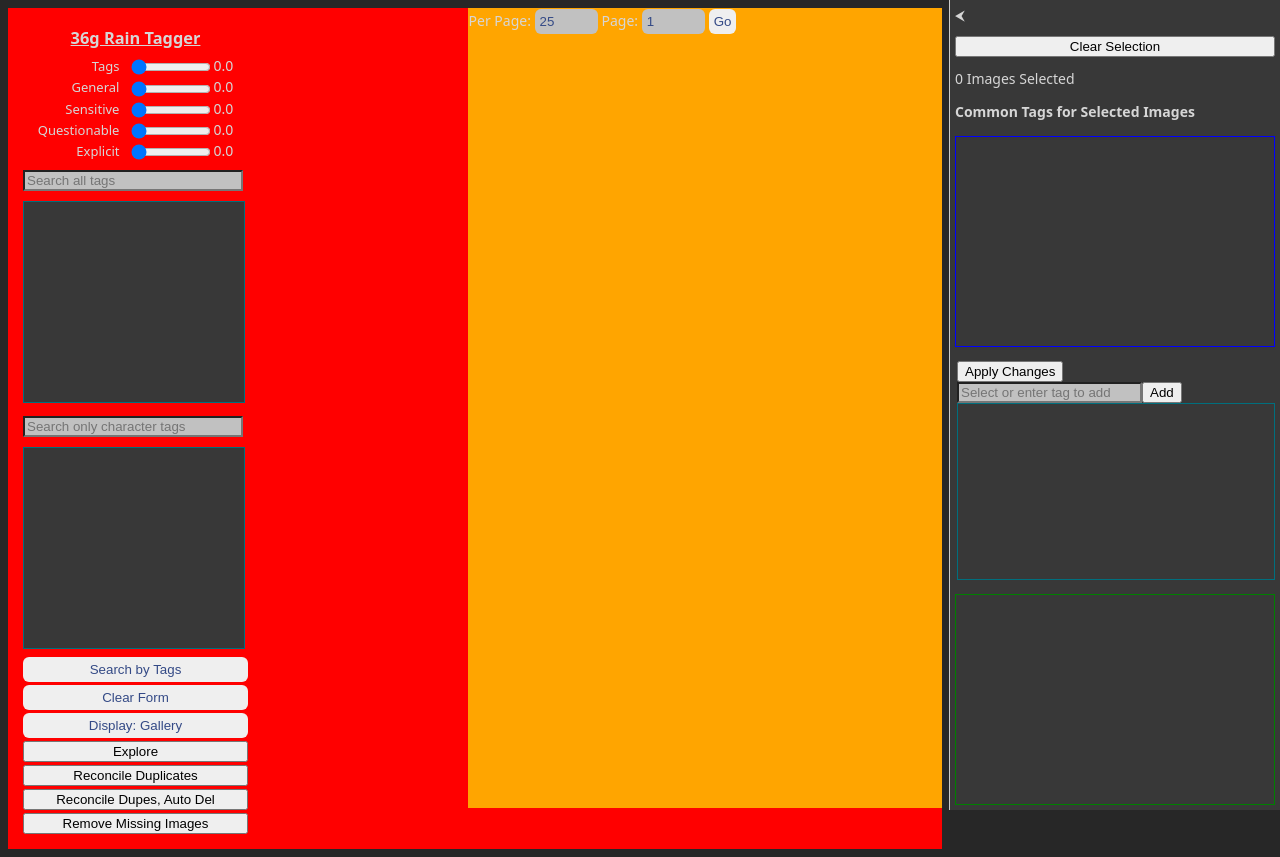
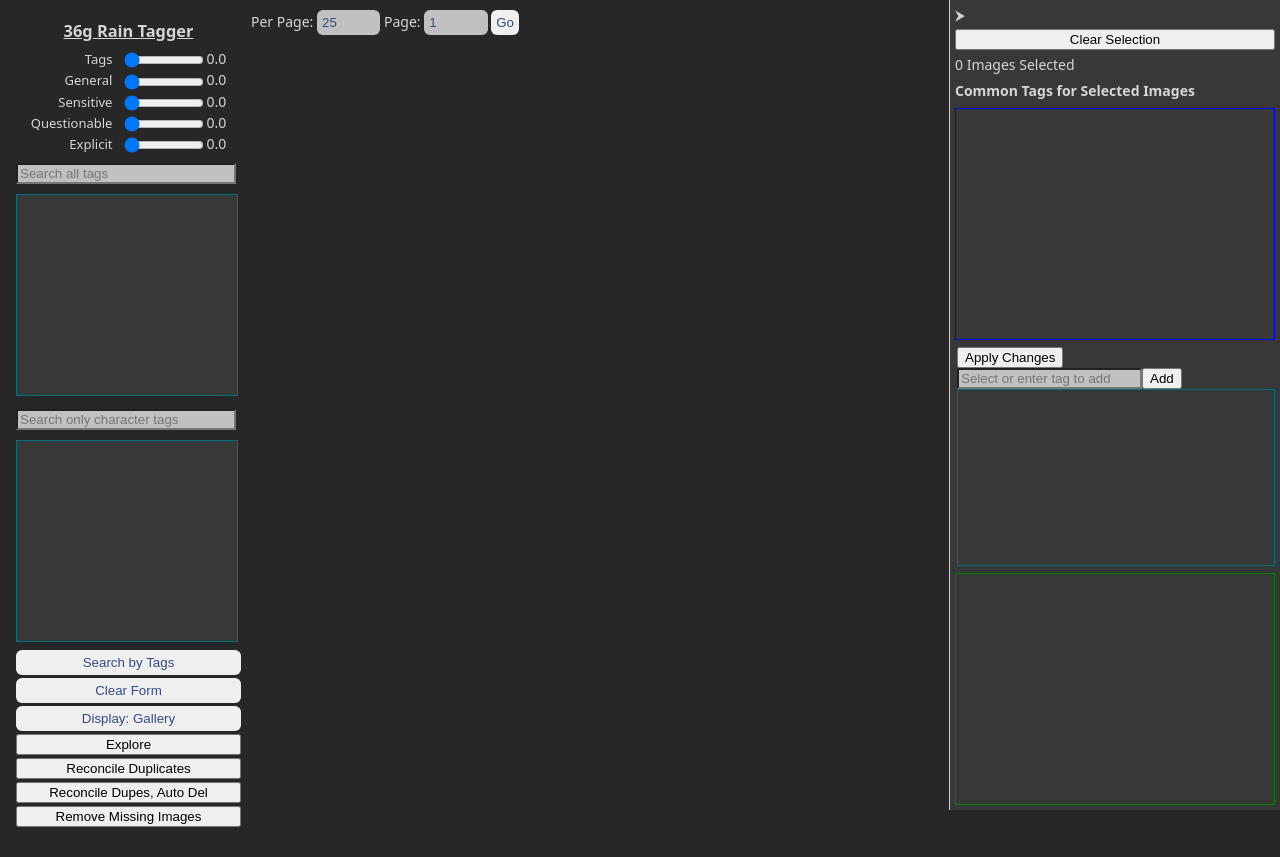
Before and after one commit to fire-eggs/36g-Rain-Tagger, a Python web app: template src/templates/index.html in a window 1280 px wide. After the commit the page ends 827 px from the top, so only its background shows below. Run offline with Jinja, Linux system fonts and the light colour scheme; the template is opened without the code that fills it, so the values that code supplies are empty.

Commit message:
Collapsible / resizable right-hand panel. Tweaks to CSS spacing.

```diff
--- a/src/static/index.css
+++ b/src/static/index.css
@@ -1,3 +1,7 @@
+:root {
+  --panel-width: 320px;
+}
+
 html {
     background-color: #272727;
     font-size: 14px;
@@ -10,8 +14,8 @@ html {
     flex-direction: column;
     /* max-width: 100%; */
     width: 225px;
-    padding: 10px;
-    margin: 5px;
+    padding: 8px;
+    /* margin: 5px; */
     overflow-y:hidden;
     gap: 3px;
 }
@@ -138,18 +142,18 @@ input[type=number]{
 
 .row {
     display: grid;
-    grid-template-columns: auto auto;
+    grid-template-columns: 1fr 6fr;
     /*max-width: 99%;*/
     overflow-y:hidden;
-    background-color: red;
-    margin-right: 330px;
+    /* background-color: red; */
+    margin-right: var(--panel-width);
+    transition: margin-right 0.15s ease;
 }
-
 
 .gallery {
     height: 100vh;
     overflow-y:scroll;
-    background-color: orange;
+    /* background-color: orange; */
 }
 
 .m {
@@ -232,13 +236,13 @@ img.result.selected {
     flex: 1 0 auto;
     max-height: 45vh;
     overflow-y: auto;
-    /*background-color: lightblue; */
+    /* background-color: lightblue; */
     padding: 2px;
 }
 
 .info-rest {
     flex: 0 0;
-    /*background-color: lightgreen;*/
+    /* background-color: lightgreen; */
     padding: 2px;
 }
 
@@ -313,9 +317,9 @@ img.result.selected {
   padding: 5px;
   display: flex;
   flex-direction: column;
-  gap: 12px;
+  gap: 5px;
   z-index: 3000;
-  width: 320px;
+  width: var(--panel-width);
 }
 
 .toggle-btn {
@@ -350,7 +354,7 @@ img.result.selected {
   top: 0;
   left: 0;
   bottom: 0;
-  right: var(--panel-width, 320px);
+  right: var(--panel-width);
   display: flex;
   align-items: center;
   justify-content: center;
--- a/src/static/index.js
+++ b/src/static/index.js
@@ -379,6 +379,7 @@ let current_display_mode = "List";
 const display_button = document.getElementById('display_button');
 
 display_button.addEventListener('click', () => {
+    // TODO can this be a style toggle?
     if (current_display_mode === "List") {
         current_display_mode = "Gallery";
         display_button.textContent = "Display: List";
@@ -410,6 +411,7 @@ function render_top_tags(tags) {
 }
 
 function renderResults(data) {
+    /* update the gallery to show the current page's images */
     per_page = isNaN(per_page) ? DefaultPerPage : per_page;
     per_page = per_page < 1 ? DefaultPerPage : per_page;
     per_page_input.value = per_page;
@@ -584,57 +586,42 @@ function updateSelCount() {
     selmsg.textContent = `${count} image${count !== 1 ? 's' : ''} selected`;
 }
 
-/* ---------- Lightbox ---------- */
-let zoom = 1, panX = 0, panY = 0;
-let dragging = false, startX, startY;
+/* ---------- Panel state ---------- */
+const COLLAPSED_WIDTH = 40;
+let expandedWidth = 320;
+let isCollapsed = false;
 
-function openLightbox(img) {
-  lightboxImg.src = img.src;
-  zoom = 1; panX = panY = 0;
-  updateTransform();
-  lightbox.classList.add('active');
+/* ---------- Helpers ---------- */
+function setPanelWidth(px) {
+  document.documentElement.style.setProperty('--panel-width', px + 'px');
 }
 
-document.getElementById('fitBtn').onclick =
-  () => lightboxImg.classList.add('fit');
+/* ---------- Collapse / Expand ---------- */
+togglePanel.onclick = () => {
+  if (!isCollapsed) {
+    expandedWidth = panel.offsetWidth;
+    setPanelWidth(COLLAPSED_WIDTH);
+    togglePanel.textContent = '⮜';
+  } else {
+    setPanelWidth(expandedWidth);
+    togglePanel.textContent = '⮞';
+  }
+  isCollapsed = !isCollapsed;
+};
 
-document.getElementById('closeBtn').onclick =
-  () => lightbox.classList.remove('active');
+/* ---------- Resize ---------- */
+let resizing = false;
 
-document.addEventListener('keydown', e => {
-  if (e.key === 'Escape') lightbox.classList.remove('active');
-});
-
-/* ---------- Zoom & Pan ---------- */
-lightboxImg.addEventListener('wheel', e => {
-  e.preventDefault();
-  zoom += e.deltaY * -0.001;
-  zoom = Math.min(Math.max(1, zoom), 4);
-  updateTransform();
-});
-
-lightboxImg.addEventListener('mousedown', e => {
-  dragging = true;
-  startX = e.clientX - panX;
-  startY = e.clientY - panY;
-  lightboxImg.style.cursor = 'grabbing';
-});
+resizeHandle.onmousedown = () => {
+  if (!isCollapsed) resizing = true;
+};
 
 window.addEventListener('mousemove', e => {
-  if (!dragging) return;
-  panX = e.clientX - startX;
-  panY = e.clientY - startY;
-  updateTransform();
-});
+  if (!resizing) return;
+  expandedWidth = Math.max(200, window.innerWidth - e.clientX);
+  setPanelWidth(expandedWidth);});
 
-window.addEventListener('mouseup', () => {
-  dragging = false;
-  lightboxImg.style.cursor = 'grab';
-});
-
-function updateTransform() {
-  lightboxImg.style.transform = `translate(${panX}px, ${panY}px) scale(${zoom})`;
-}
+window.addEventListener('mouseup', () => resizing = false);
 
 
 general_tag_input.addEventListener('input', () => handleTagInput(general_tag_input, general_tag_suggestions, 0, true));
--- /dev/null
+++ b/src/static/lightbox.js
@@ -0,0 +1,51 @@
+/* ---------- Lightbox ---------- */
+let zoom = 1, panX = 0, panY = 0;
+let dragging = false, startX, startY;
+
+function openLightbox(img) {
+  lightboxImg.src = img.src;
+  zoom = 1; panX = panY = 0;
+  updateTransform();
+  lightbox.classList.add('active');
+}
+
+document.getElementById('fitBtn').onclick =
+  () => lightboxImg.classList.toggle('fit');
+
+document.getElementById('closeBtn').onclick =
+  () => lightbox.classList.remove('active');
+
+document.addEventListener('keydown', e => {
+  if (e.key === 'Escape') lightbox.classList.remove('active');
+});
+
+/* ---------- Zoom & Pan ---------- */
+lightboxImg.addEventListener('wheel', e => {
+  e.preventDefault();
+  zoom += e.deltaY * -0.001;
+  zoom = Math.min(Math.max(1, zoom), 4);
+  updateTransform();
+});
+
+lightboxImg.addEventListener('mousedown', e => {
+  dragging = true;
+  startX = e.clientX - panX;
+  startY = e.clientY - panY;
+  lightboxImg.style.cursor = 'grabbing';
+});
+
+window.addEventListener('mousemove', e => {
+  if (!dragging) return;
+  panX = e.clientX - startX;
+  panY = e.clientY - startY;
+  updateTransform();
+});
+
+window.addEventListener('mouseup', () => {
+  dragging = false;
+  lightboxImg.style.cursor = 'grab';
+});
+
+function updateTransform() {
+  lightboxImg.style.transform = `translate(${panX}px, ${panY}px) scale(${zoom})`;
+}
--- a/src/templates/index.html
+++ b/src/templates/index.html
@@ -50,7 +50,7 @@
 
         </div>
         <div class="gallery">
-            <div style="padding: 1px;">
+            <div style="padding: 2px;">
                 <label for='per_page_input'>Per Page: </label><input class="flat" type='number' min='0' name='per_page_input' id='per_page_input' value='25'>
                 <label for='page_input'>Page: </label><input class="flat" type='number' min='0' name='page_input' id='page_input' value='1'>
                 <button id="go_input" class="flat">Go</button>
@@ -63,7 +63,7 @@
 
     <div class="details-panel" id="panel">
         <div class="resize-handle" id="resizeHandle"></div>
-        <div class="toggle-btn" id="togglePanel">⮜</div>
+        <div class="toggle-btn" id="togglePanel">⮞</div>
 
         <button id="clearSelect" style="margin-bottom:0;">Clear Selection</button>
         <p id="selectMsg" style="margin:0;">0 Images Selected</p>
@@ -95,5 +95,6 @@
     <script src="/static/index.js"></script>
     <script src="/static/dupes.js"></script>
     <script src="/static/explore.js"></script>
+    <script src="/static/lightbox.js"></script>
 </body>
 </html>
```
